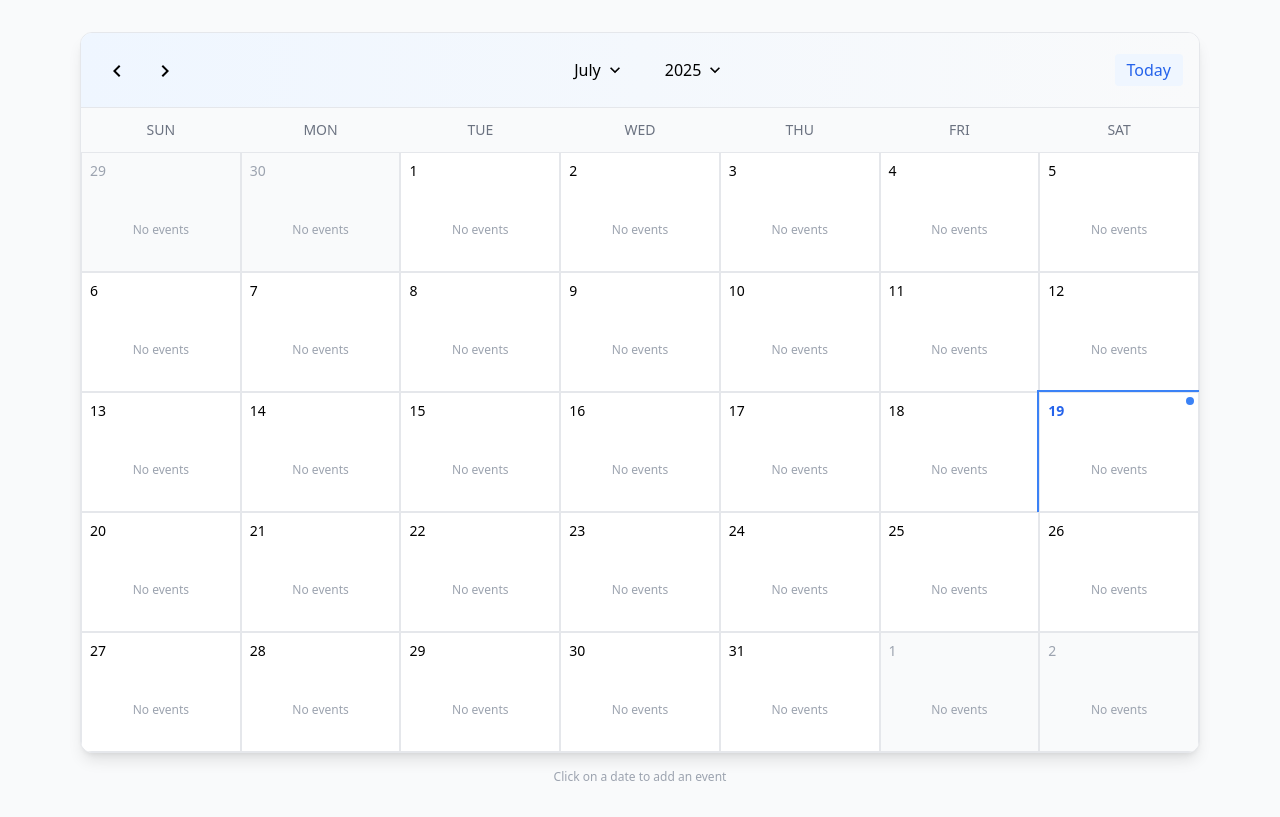
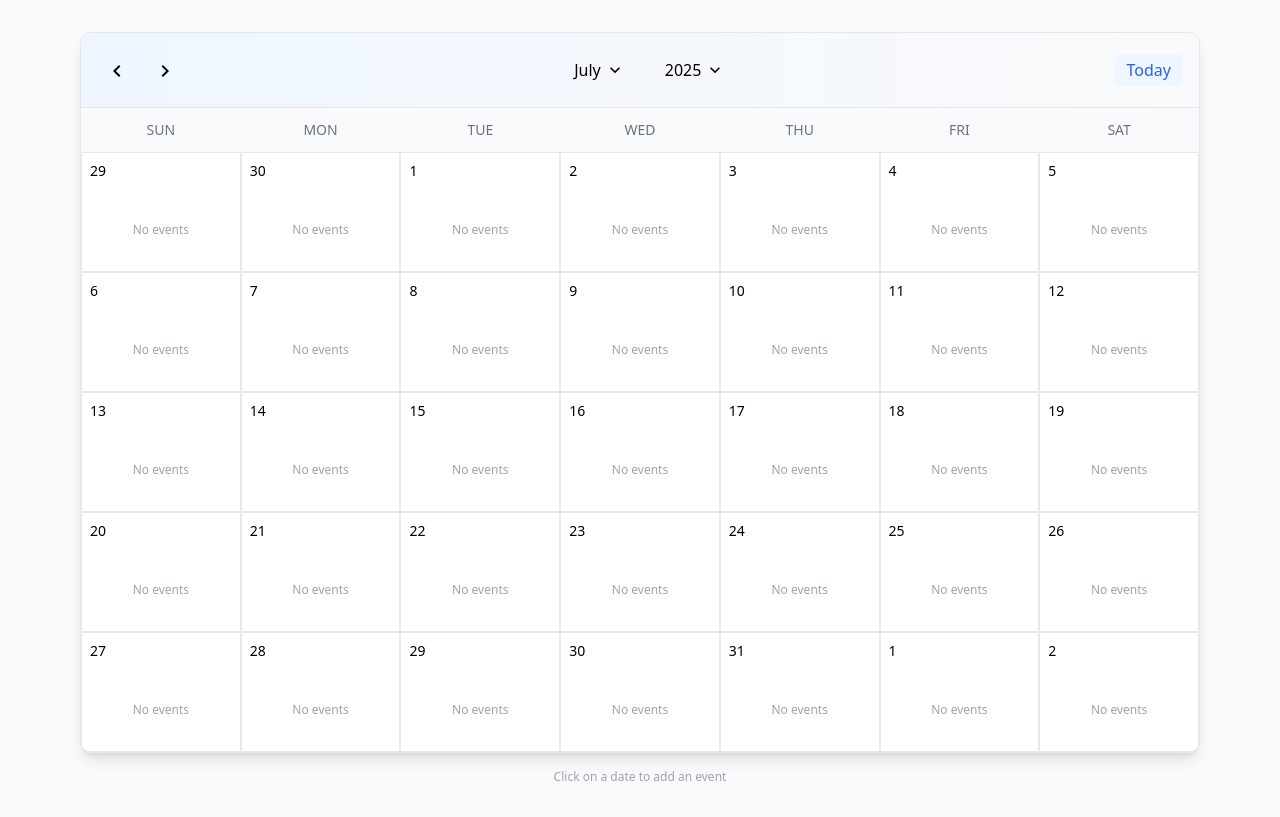
Before and after one commit to shivaagaur00/Custom-Event-Calendar-FLAM-Assignment, a React (Create React App) app in the folder customEventCalendar/: page / in a window 1280 px wide. Built offline with nearby package versions, Linux system fonts and the light colour scheme.

Commit message:
Issue Fixed

```diff
--- a/customEventCalendar/src/components/calendar/DayCell.js
+++ b/customEventCalendar/src/components/calendar/DayCell.js
@@ -19,14 +19,10 @@ export default function DayCell({ day, isCurrentMonth, isToday }) {
   return (
     <div
       className={`relative min-h-[120px] p-2 border border-gray-200
-        ${isCurrentMonth ? "bg-white" : "bg-gray-50 text-gray-400"}
-        ${isToday ? "ring-2 ring-blue-500 bg-blue-50" : ""}
         hover:bg-gray-50 transition-colors flex flex-col group`}
     >
       <div className="flex justify-between mb-1">
-        <span className={`text-sm
-          ${isToday ? "font-bold text-blue-600" : ""}
-          ${!isCurrentMonth && "text-gray-400"}`}>
+        <span className="text-sm ">
           {day.getDate()}
         </span>
         <button
@@ -54,9 +50,6 @@ export default function DayCell({ day, isCurrentMonth, isToday }) {
         )}
       </div>
 
-      {isToday && (
-        <div className="absolute top-1 right-1 w-2 h-2 bg-blue-500 rounded-full"></div>
-      )}
     </div>
   );
 }
```
